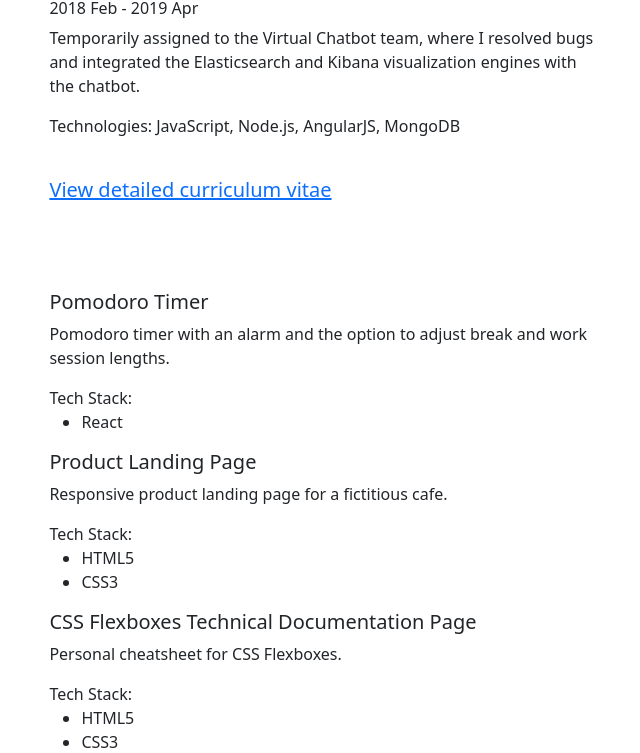
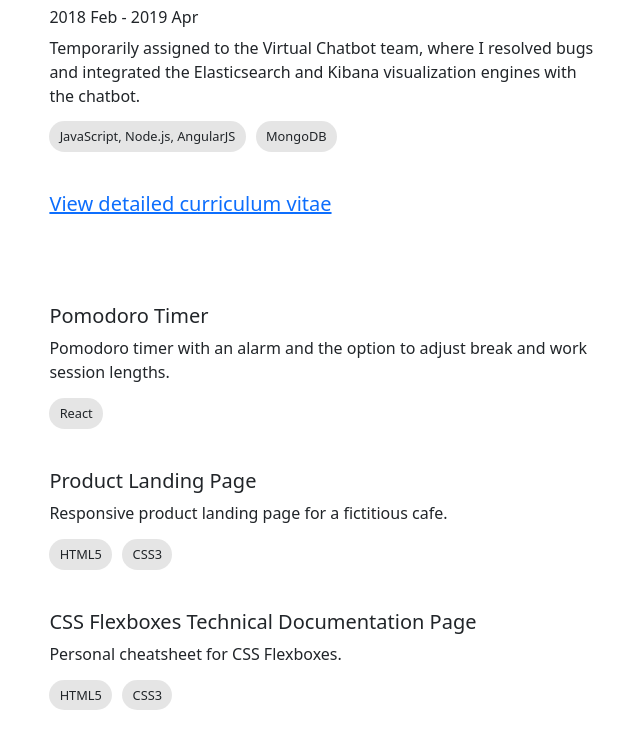
Before and after one commit to arcsbstn/arcsbstn.github.io, a React (Create React App) app: page / in a window 1280 px wide. Shown: the part 814-1567 px from the top of the page, without its empty margins (517-1157 px from the left). Built offline with nearby package versions, Linux system fonts and the light colour scheme.

Commit message:
enclose tech in chips

```diff
--- /dev/null
+++ b/src/components/common/Chip.tsx
@@ -0,0 +1,9 @@
+import styled from "styled-components";
+
+export const Chip = styled.span`
+  font-size: 0.8em;
+  padding: 0.5em 0.8em;
+  margin-right: 0.8em;
+  background-color: rgba(0, 0, 0, 0.1);
+  border-radius: 1.2em;
+`;
--- /dev/null
+++ b/src/components/common/index.js
@@ -0,0 +1 @@
+export * from "./Chip";
--- a/src/components/content/Experience.tsx
+++ b/src/components/content/Experience.tsx
@@ -1,6 +1,7 @@
 import { useContext, useEffect } from "react";
 import { useInView } from "react-intersection-observer";
 
+import { Chip } from "../common";
 import { content, experienceList } from "../../constants";
 import { ActiveSectionContext, MediaWidthContext } from "../../ResumePortfolio";
 
@@ -20,7 +21,7 @@ export default function Experience() {
     <div
       id={content.EXPERIENCE}
       ref={experienceRef}
-      style={{ display: "flex", flexDirection: "column", gap: "1.5em" }}
+      style={{ display: "flex", flexDirection: "column", gap: "1.8em" }}
     >
       {!isWebView && <h3>{content.EXPERIENCE.toUpperCase()}</h3>}
       {experienceList.map(
@@ -30,7 +31,11 @@ export default function Experience() {
             <h5>{organization}</h5>
             <h6>{startEndDates}</h6>
             <p>{description}</p>
-            <p>Technologies: {techStack.join(", ")}</p>
+            <p>
+              {techStack.map((e) => (
+                <Chip>{e}</Chip>
+              ))}
+            </p>
           </div>
         )
       )}
--- a/src/components/content/Projects.tsx
+++ b/src/components/content/Projects.tsx
@@ -1,6 +1,7 @@
 import { useContext, useEffect } from "react";
 import { useInView } from "react-intersection-observer";
 
+import { Chip } from "../common";
 import { content, projectList } from "../../constants";
 import { ActiveSectionContext, MediaWidthContext } from "../../ResumePortfolio";
 
@@ -17,7 +18,11 @@ export default function Projects() {
   }, [projectsInView]);
 
   return (
-    <div id={content.PROJECTS} ref={projectsRef}>
+    <div
+      id={content.PROJECTS}
+      ref={projectsRef}
+      style={{ display: "flex", flexDirection: "column", gap: "1.8em" }}
+    >
       {!isWebView && <h3>{content.PROJECTS.toUpperCase()}</h3>}
       {projectList.map(
         ({ title, description, techStack, demoLink, repoLink }) => (
@@ -25,12 +30,9 @@ export default function Projects() {
             <h5>{title}</h5>
             <p>{description}</p>
             <p>
-              Tech Stack:
-              <ul>
-                {techStack.map((e) => (
-                  <li>{e}</li>
-                ))}
-              </ul>
+              {techStack.map((e) => (
+                <Chip>{e}</Chip>
+              ))}
             </p>
           </div>
         )
```
